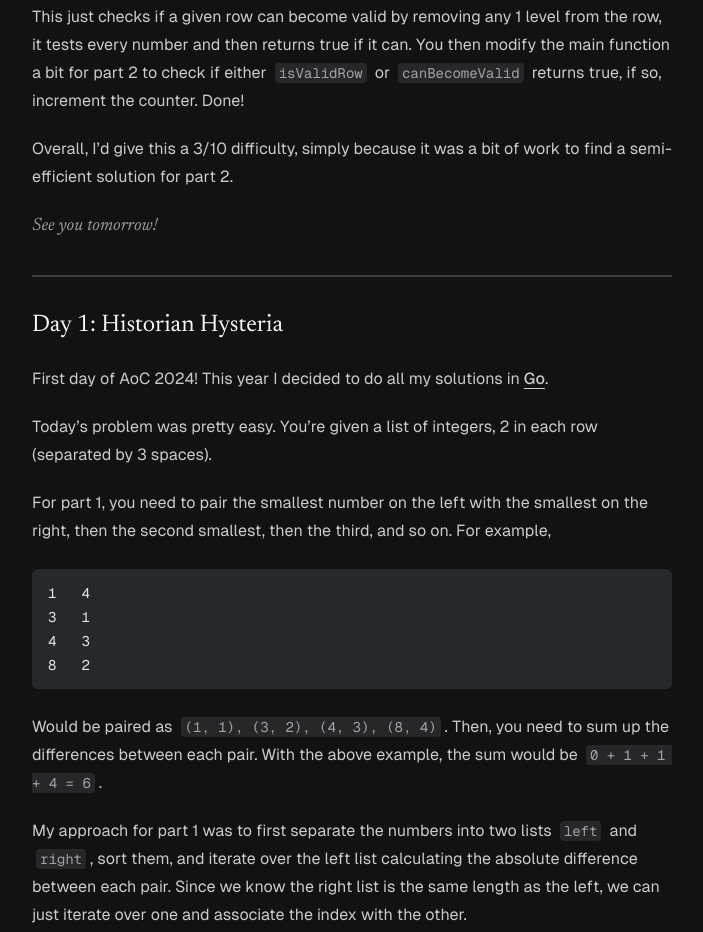
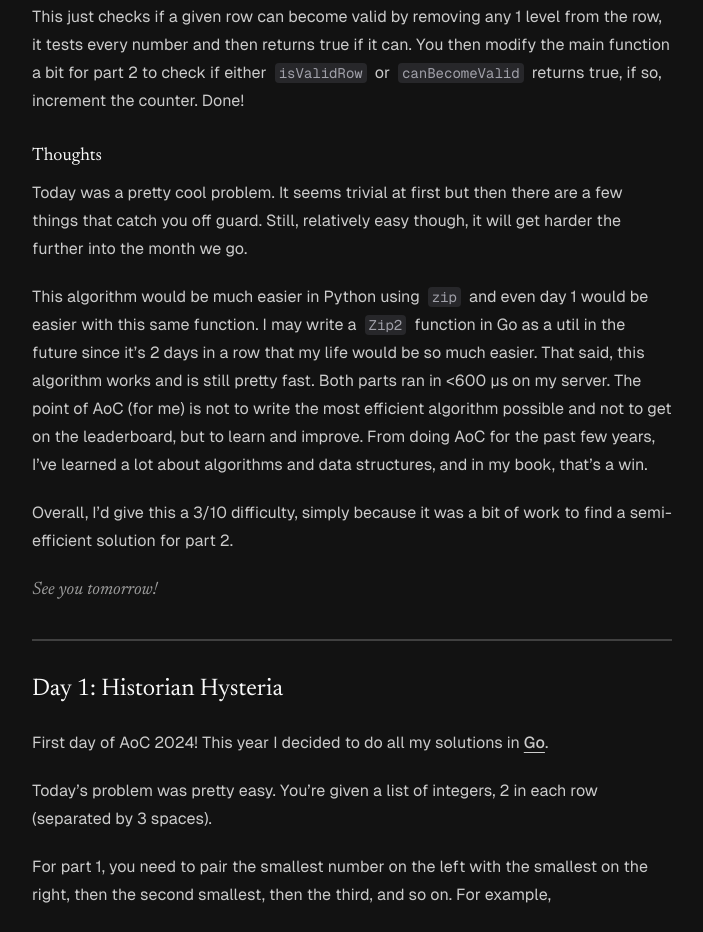
Before and after one commit to dickeyy/portfolio, an Astro site: page /writing/aoc-2024 in a window 1280 px wide. Shown: the part 2344-3276 px from the top of the page, without its empty margins (288-991 px from the left). Built offline with nearby package versions, Linux system fonts and the light colour scheme; Astro itself is replaced by a stand-in of ours; some packages are replaced by stand-ins of ours.

Commit message:
blog: aoc-2024 add thoughts

```diff
--- a/src/content/blog/aoc-2024.md
+++ b/src/content/blog/aoc-2024.md
@@ -97,6 +97,20 @@ This just checks if a given row can become valid by removing any 1 level from th
 every number and then returns true if it can. You then modify the main function a bit for part 2 to
 check if either `isValidRow` or `canBecomeValid` returns true, if so, increment the counter. Done!
 
+#### Thoughts
+
+Today was a pretty cool problem. It seems trivial at first but then there are a few things that
+catch you off guard. Still, relatively easy though, it will get harder the further into the month we
+go.
+
+This algorithm would be much easier in Python using `zip` and even day 1 would be easier with this
+same function. I may write a `Zip2` function in Go as a util in the future since it's 2 days in a
+row that my life would be so much easier. That said, this algorithm works and is still pretty fast.
+Both parts ran in <600 µs on my server. The point of AoC (for me) is not to write the most efficient
+algorithm possible and not to get on the leaderboard, but to learn and improve. From doing AoC for
+the past few years, I've learned a lot about algorithms and data structures, and in my book, that's
+a win.
+
 Overall, I'd give this a 3/10 difficulty, simply because it was a bit of work to find a
 semi-efficient solution for part 2.
 
@@ -168,6 +182,12 @@ for _, num := range left {
 For this part, you could use a nested for loop, but I wanted it to be a bit faster. The nested for
 loop is O(n^2), whereas the hashmap is O(n).
 
+#### Thoughts
+
+Super easy today. Looking back on last year's day 1 problem, this was a walk in the park. I had fun
+optimizing my solution, and yes, I know it's not the most efficient algorithm, but it's easy to
+understand and it works.
+
 Overall, today was pretty easy, about a 1/10 difficulty.
 
 _See you tomorrow!_
```
